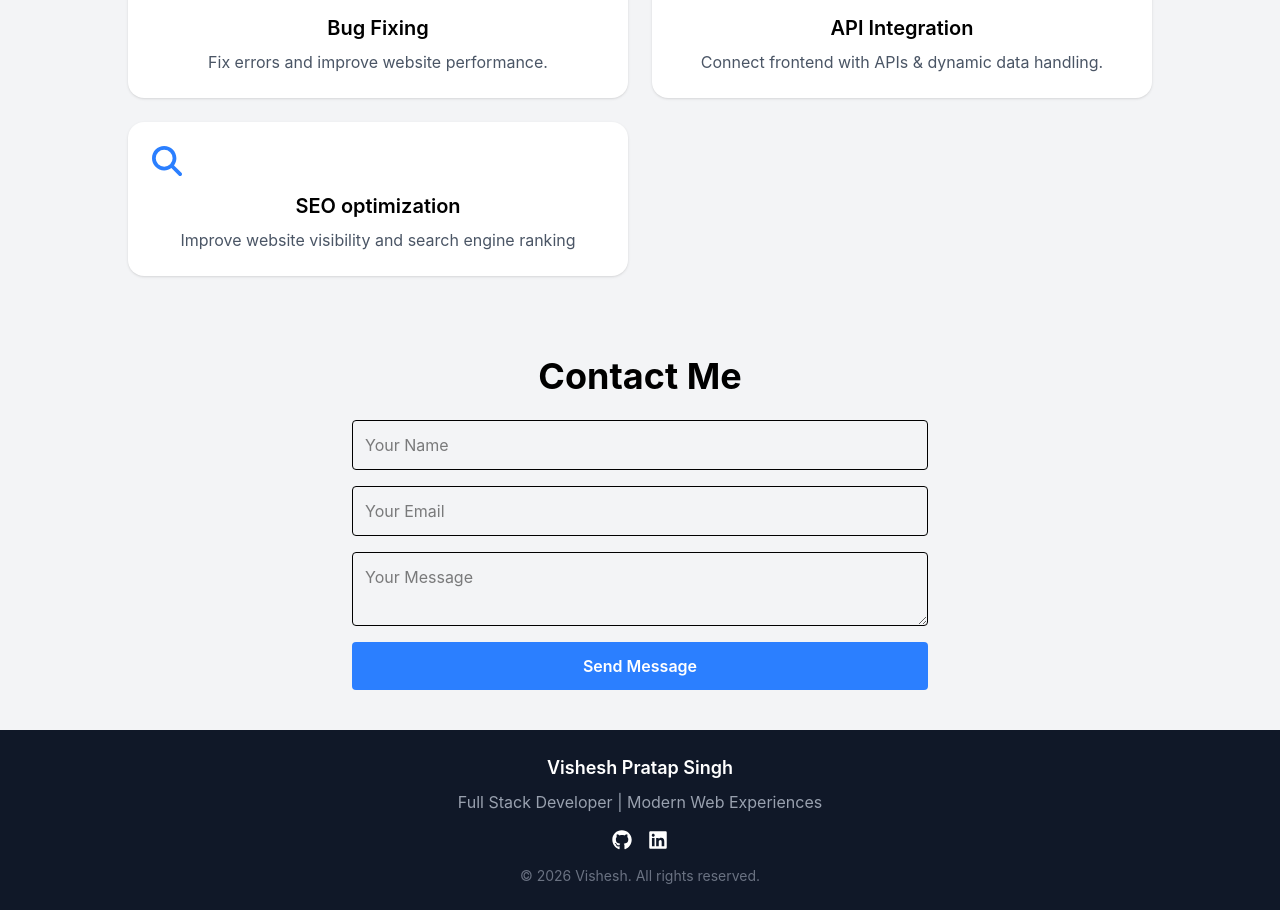
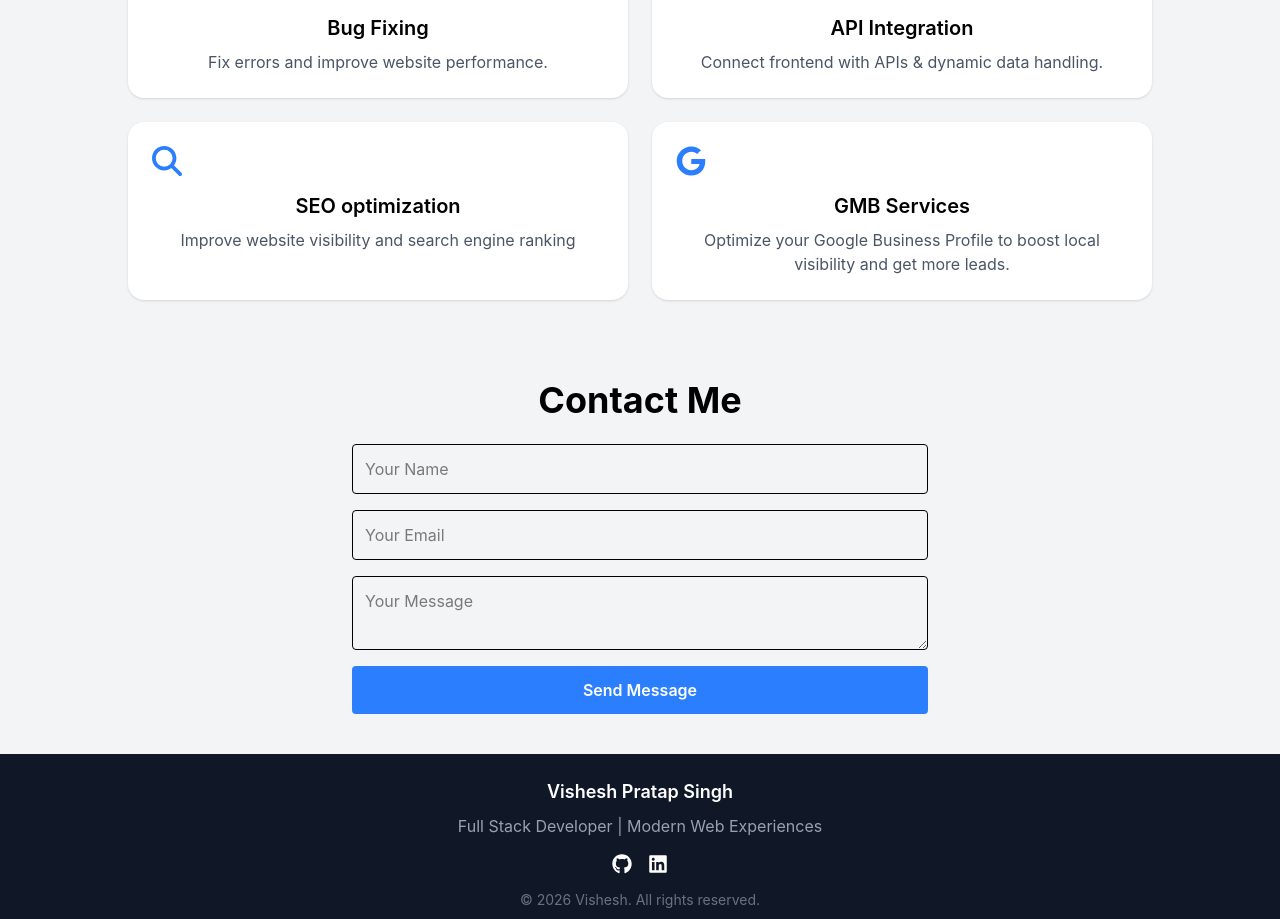
Before and after one commit to Vishesh06-fullstack/Portfolio, a React (Vite) app: page / in a window 1280 px wide. Shown: the part 2502-3421 px from the top of the page. Built offline with nearby package versions, Linux system fonts and the light colour scheme.

Commit message:
service updated

```diff
--- a/src/Comp/Services.jsx
+++ b/src/Comp/Services.jsx
@@ -1,6 +1,7 @@
 import { motion } from "framer-motion";
 import { FaLaptopCode, FaMobileAlt, FaBug, FaServer  } from "react-icons/fa";
 import { FaMagnifyingGlass } from "react-icons/fa6";
+import { FaGoogle } from "react-icons/fa";
 
 const services = [
   {
@@ -27,7 +28,13 @@ const services = [
     title : "SEO optimization",
     desc : "Improve website visibility and search engine ranking",
     icon : <FaMagnifyingGlass size={30} />
-  }
+  },
+ {
+  title: "GMB Services",
+  desc: "Optimize your Google Business Profile to boost local visibility and get more leads.",
+  icon: <FaGoogle size={30} />
+},
+
 ];
 
 const Services = () => {
```
